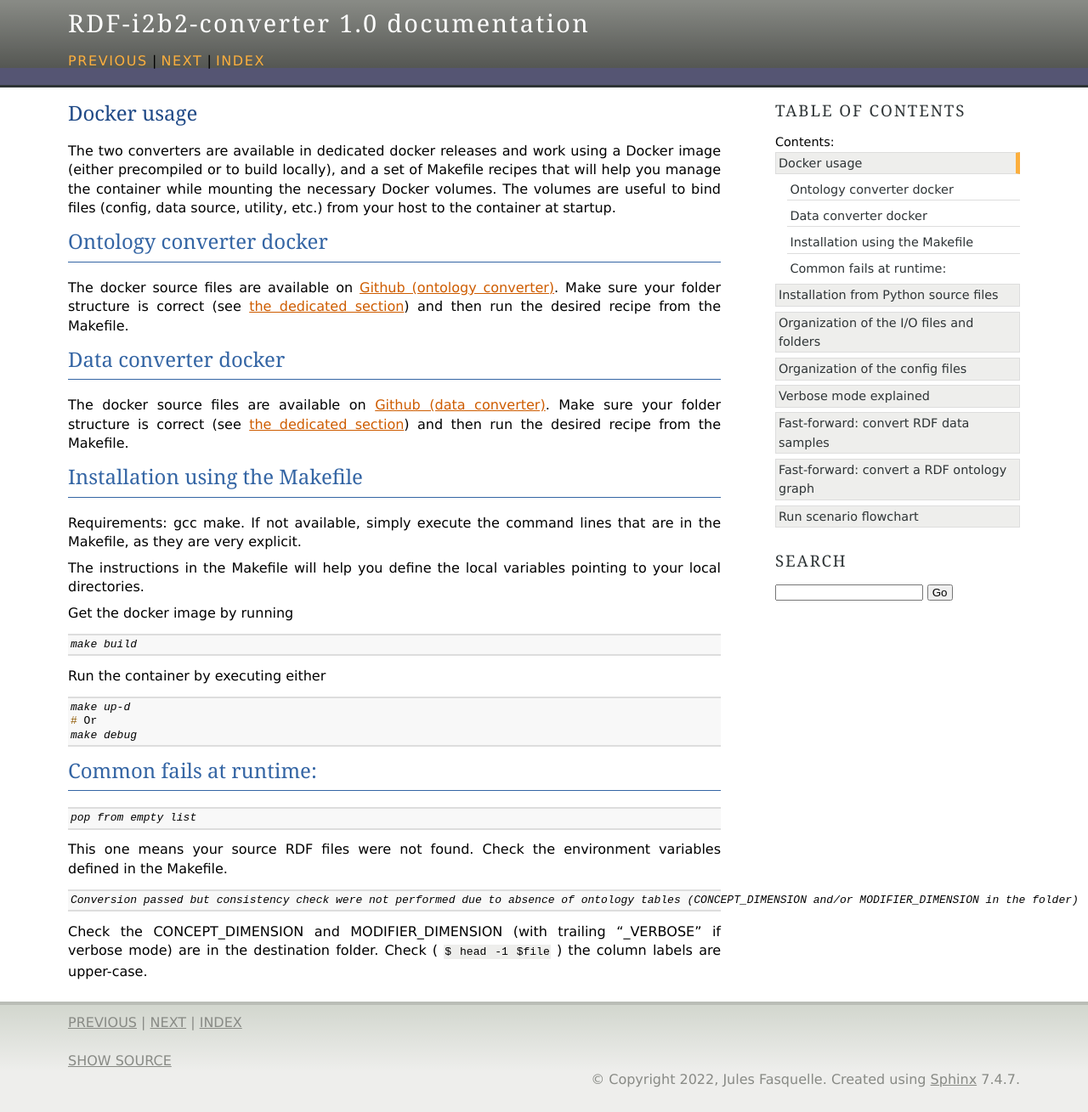
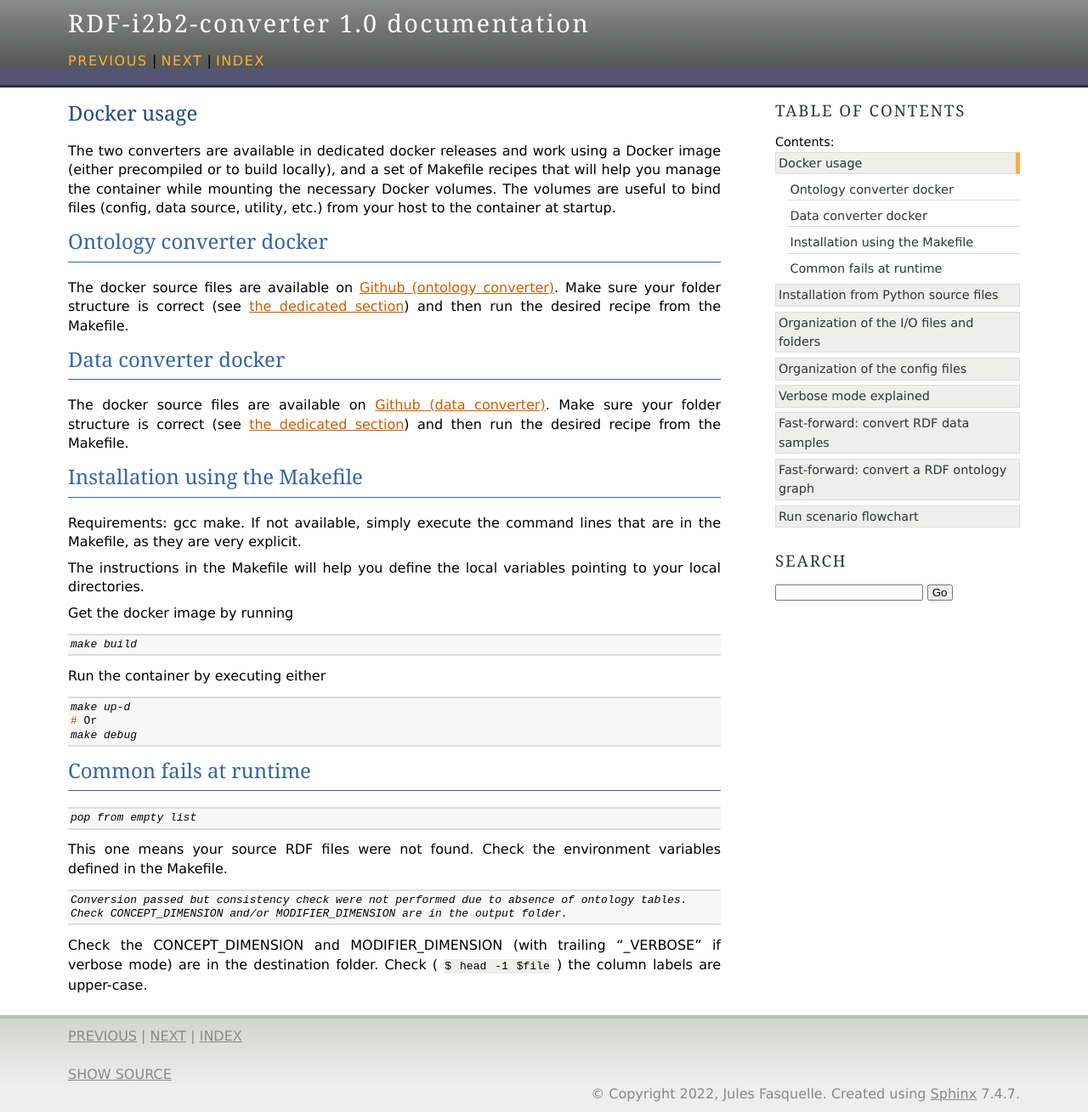
Before and after one commit to BDSC-CDS/rdf-converter-docs, a Sphinx documentation site: the page built from source/docker.rst, in a window 1280 px wide. Shown: the whole page at 85% size. Built offline with Sphinx 7.4.7, drawn with Linux system fonts in a browser that asks for light colours.

```diff
--- a/source/docker.rst
+++ b/source/docker.rst
@@ -39,7 +39,7 @@ Run the container by executing either
    # Or
    make debug
 
-Common fails at runtime:
+Common fails at runtime
 ------------------------
 .. code-block:: console
 
@@ -49,6 +49,7 @@ This one means your source RDF files were not found. Check the environment varia
 
 .. code-block:: console
 
-        Conversion passed but consistency check were not performed due to absence of ontology tables (CONCEPT_DIMENSION and/or MODIFIER_DIMENSION in the folder)
+        Conversion passed but consistency check were not performed due to absence of ontology tables.
+        Check CONCEPT_DIMENSION and/or MODIFIER_DIMENSION are in the output folder.
 
 Check the CONCEPT_DIMENSION and MODIFIER_DIMENSION (with trailing "_VERBOSE" if verbose mode) are in the destination folder. Check ( ``$ head -1 $file`` )  the column labels are upper-case.
--- a/source/installation.rst
+++ b/source/installation.rst
@@ -11,8 +11,6 @@ You will need to have Python 3.7 or more recent installed, with the following de
 
 * rdflib==6.0.2
 
-* psutil==5.9.2
-
 
 Then, you need to **modify** the src/utils.py file so the three variables *GRAPH_CONFIG*, *DATA_CONFIG*, *I2B2_MAPPING* match the paths to your config files. Example config files are provided in the *local_config_template/* folder at the root of the repository. To use them as is, simply change */config/* in *src/utils.py* for "*local_config_templates/*.
 
```
Also changed, not shown: source/configuration.rst (+6 -6 lines), 13 other files.
